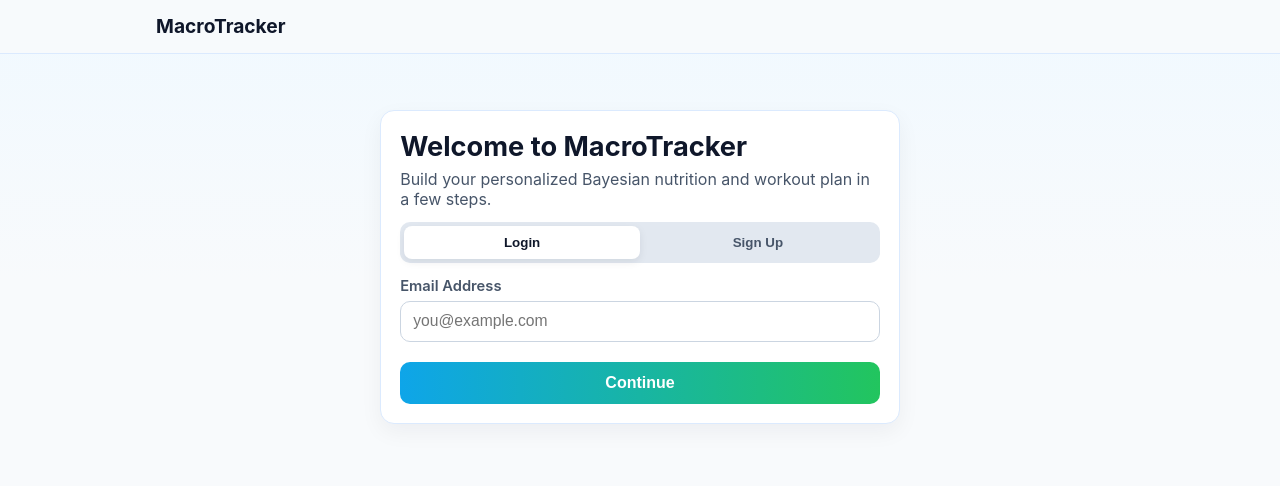
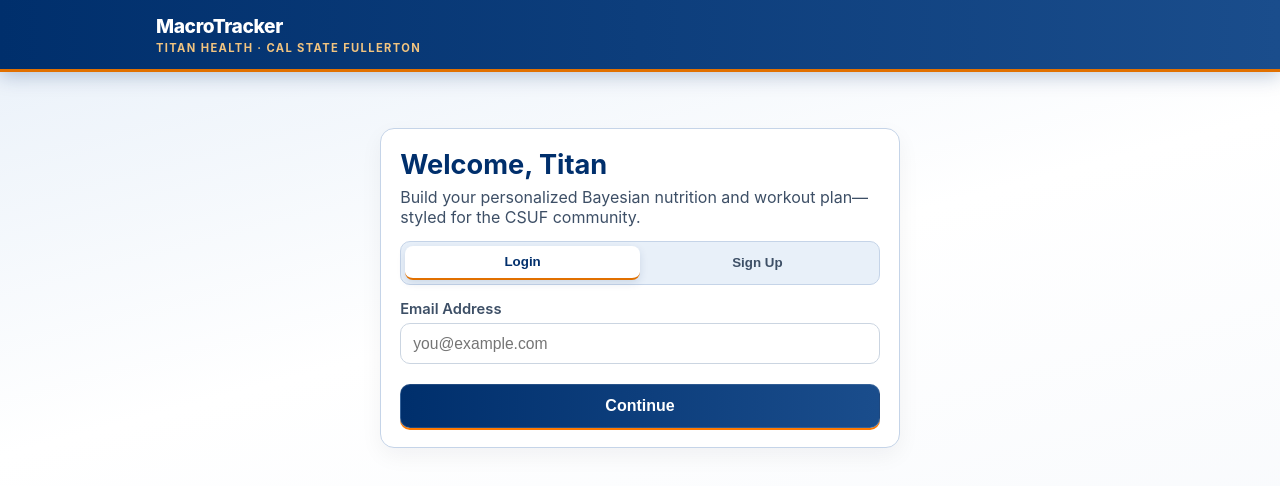
Before and after one commit to martintran23/macro-tracker, a React (Create React App) app: page / in a window 1280 px wide. Shown: the top 486 px of the page. Built offline with nearby package versions, Linux system fonts and the light colour scheme.

Commit message:
CSUF themed styling

```diff
--- a/public/index.html
+++ b/public/index.html
@@ -3,12 +3,12 @@
   <head>
     <meta charset="utf-8" />
     <meta name="viewport" content="width=device-width, initial-scale=1" />
-    <meta name="theme-color" content="#0f172a" />
+    <meta name="theme-color" content="#002f6c" />
     <meta
       name="description"
-      content="MacroTracker helps users get personalized macro and workout recommendations."
+      content="MacroTracker (CSUF-inspired) — personalized macro and workout recommendations for Titans."
     />
-    <title>MacroTracker</title>
+    <title>MacroTracker | Titan Health</title>
   </head>
   <body>
     <noscript>You need to enable JavaScript to run this app.</noscript>
--- a/src/components/Navbar.js
+++ b/src/components/Navbar.js
@@ -6,7 +6,8 @@ function Navbar({ isAuthenticated, setupComplete, onSignOut }) {
     <header className="navbar">
       <div className="navbar-inner">
         <NavLink to={isAuthenticated && setupComplete ? "/dashboard" : "/"} className="brand">
-          MacroTracker
+          <span className="brand-name">MacroTracker</span>
+          <span className="brand-sub">Titan health · Cal State Fullerton</span>
         </NavLink>
         {isAuthenticated ? (
           <nav className="nav-links">
--- a/src/pages/AuthPage.js
+++ b/src/pages/AuthPage.js
@@ -17,9 +17,9 @@ function AuthPage({ setIsAuthenticated, setUserAccount }) {
     <div className="page auth-page">
       <Card>
         <div className="auth-header">
-          <h1 className="page-title">Welcome to MacroTracker</h1>
+          <h1 className="page-title">Welcome, Titan</h1>
           <p className="hero-text compact">
-            Build your personalized Bayesian nutrition and workout plan in a few steps.
+            Build your personalized Bayesian nutrition and workout plan—styled for the CSUF community.
           </p>
         </div>
 
--- a/src/styles/global.css
+++ b/src/styles/global.css
@@ -1,13 +1,20 @@
+/* CSUF-inspired palette: Titan blue + orange (unofficial project theme) */
 :root {
-  --bg: #f8fafc;
+  --titan-blue: #002f6c;
+  --titan-blue-mid: #1a4d8c;
+  --titan-blue-light: #e8f0f9;
+  --titan-orange: #e17000;
+  --titan-orange-bright: #ff7900;
+  --bg: #f4f7fb;
   --surface: #ffffff;
-  --text: #0f172a;
-  --muted: #475569;
-  --primary: #0ea5e9;
-  --primary-dark: #0284c7;
-  --accent: #22c55e;
-  --border: #dbeafe;
-  --danger: #dc2626;
+  --text: #0a1628;
+  --muted: #3d4f66;
+  --primary: var(--titan-blue);
+  --primary-dark: #001a3d;
+  --accent: var(--titan-orange);
+  --border: #c5d4e8;
+  --danger: #b91c1c;
+  --nav-text: #ffffff;
 }
 
 * {
@@ -17,7 +24,7 @@
 body {
   margin: 0;
   font-family: "Inter", "Segoe UI", Roboto, Arial, sans-serif;
-  background: linear-gradient(180deg, #f0f9ff 0%, var(--bg) 35%);
+  background: linear-gradient(165deg, var(--titan-blue-light) 0%, #ffffff 40%, var(--bg) 100%);
   color: var(--text);
 }
 
@@ -35,9 +42,9 @@ body {
   position: sticky;
   top: 0;
   z-index: 10;
-  background-color: rgba(248, 250, 252, 0.93);
-  border-bottom: 1px solid var(--border);
-  backdrop-filter: blur(8px);
+  background: linear-gradient(90deg, var(--titan-blue) 0%, var(--titan-blue-mid) 100%);
+  border-bottom: 3px solid var(--titan-orange);
+  box-shadow: 0 4px 18px rgba(0, 47, 108, 0.25);
 }
 
 .navbar-inner {
@@ -50,10 +57,26 @@ body {
 }
 
 .brand {
+  display: flex;
+  flex-direction: column;
+  gap: 0.15rem;
+  text-decoration: none;
+  color: var(--nav-text);
+}
+
+.brand-name {
   font-size: 1.2rem;
+  font-weight: 800;
+  letter-spacing: -0.02em;
+}
+
+.brand-sub {
+  font-size: 0.7rem;
   font-weight: 700;
-  text-decoration: none;
-  color: var(--text);
+  text-transform: uppercase;
+  letter-spacing: 0.12em;
+  color: #ffcc80;
+  opacity: 0.95;
 }
 
 .nav-links {
@@ -63,7 +86,7 @@ body {
 
 .nav-link {
   text-decoration: none;
-  color: var(--muted);
+  color: rgba(255, 255, 255, 0.9);
   font-weight: 600;
   padding: 0.45rem 0.7rem;
   border-radius: 8px;
@@ -71,8 +94,9 @@ body {
 
 .nav-link:hover,
 .nav-link.active {
-  background-color: #dbeafe;
-  color: var(--primary-dark);
+  background-color: rgba(255, 255, 255, 0.15);
+  color: #ffffff;
+  box-shadow: inset 0 0 0 1px rgba(255, 255, 255, 0.2);
 }
 
 .page {
@@ -91,13 +115,17 @@ body {
 .card-title {
   margin: 0 0 0.5rem;
   font-size: 1rem;
-  color: var(--muted);
+  color: var(--titan-blue-mid);
+  font-weight: 700;
 }
 
 .hero-title {
   margin: 0;
   font-size: clamp(1.6rem, 4.8vw, 2.5rem);
   line-height: 1.2;
+  color: var(--titan-blue);
+  border-left: 4px solid var(--titan-orange);
+  padding-left: 0.75rem;
 }
 
 .hero-text {
@@ -116,21 +144,26 @@ body {
 }
 
 .btn-primary {
-  background: linear-gradient(90deg, var(--primary), var(--accent));
+  background: linear-gradient(90deg, var(--titan-blue) 0%, var(--titan-blue-mid) 100%);
   color: #ffffff;
+  border: 1px solid rgba(255, 255, 255, 0.12);
+  box-shadow: 0 2px 0 var(--titan-orange-bright);
 }
 
 .btn-primary:hover {
-  filter: brightness(0.95);
+  filter: brightness(1.06);
+  box-shadow: 0 3px 0 var(--titan-orange);
 }
 
 .btn-secondary {
-  background: #e2e8f0;
-  color: #0f172a;
+  background: #ffffff;
+  color: var(--titan-blue);
+  border: 1px solid rgba(255, 255, 255, 0.4);
+  box-shadow: 0 1px 0 rgba(0, 0, 0, 0.08);
 }
 
 .btn-secondary:hover {
-  background: #cbd5e1;
+  background: var(--titan-blue-light);
 }
 
 .btn:disabled {
@@ -141,6 +174,7 @@ body {
 .page-title {
   margin: 0;
   font-size: 1.7rem;
+  color: var(--titan-blue);
 }
 
 .card-grid {
@@ -153,6 +187,7 @@ body {
   margin: 0;
   font-size: 1.3rem;
   font-weight: 700;
+  color: var(--titan-blue);
 }
 
 .input-form {
@@ -180,8 +215,9 @@ body {
 }
 
 .input-control:focus {
-  outline: 2px solid #7dd3fc;
+  outline: 2px solid var(--titan-orange-bright);
   outline-offset: 1px;
+  border-color: var(--titan-blue-mid);
 }
 
 .form-error {
@@ -207,7 +243,8 @@ body {
 .auth-toggle {
   display: grid;
   grid-template-columns: 1fr 1fr;
-  background: #e2e8f0;
+  background: var(--titan-blue-light);
+  border: 1px solid var(--border);
   border-radius: 10px;
   padding: 0.25rem;
   margin-bottom: 0.9rem;
@@ -225,8 +262,9 @@ body {
 
 .toggle-btn.active {
   background: var(--surface);
-  color: var(--text);
-  box-shadow: 0 3px 8px rgba(15, 23, 42, 0.08);
+  color: var(--titan-blue);
+  box-shadow: 0 3px 8px rgba(0, 47, 108, 0.12);
+  border-bottom: 2px solid var(--titan-orange);
 }
 
 .auth-form .btn {
@@ -240,8 +278,8 @@ body {
 }
 
 .goal-option {
-  border: 1px solid #bfdbfe;
-  background: #f8fbff;
+  border: 2px solid var(--border);
+  background: var(--surface);
   border-radius: 10px;
   padding: 0.8rem;
   cursor: pointer;
@@ -251,14 +289,15 @@ body {
 }
 
 .goal-option.active {
-  border-color: var(--primary);
-  background: #e0f2fe;
-  color: var(--primary-dark);
+  border-color: var(--titan-blue);
+  background: var(--titan-blue-light);
+  color: var(--titan-blue);
+  box-shadow: 0 0 0 1px var(--titan-orange);
 }
 
 .nav-status {
   align-self: center;
-  color: var(--muted);
+  color: rgba(255, 255, 255, 0.9);
   font-size: 0.92rem;
   font-weight: 600;
 }
```
